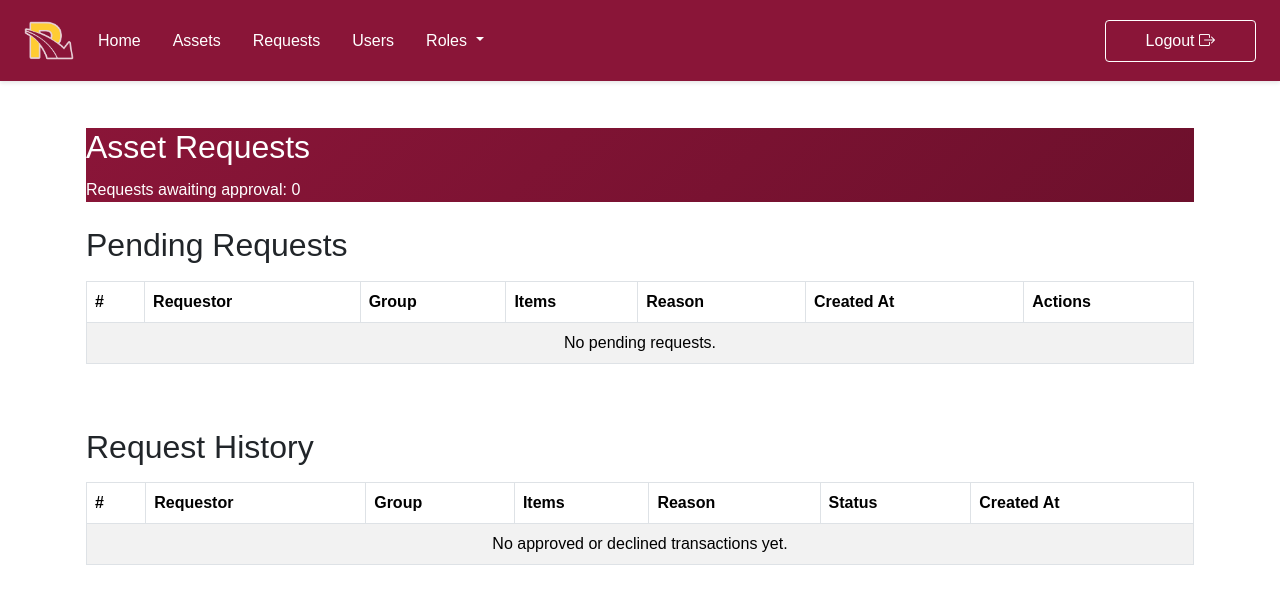
After one commit to ryuzaki29/ASSET, a Django app: page /assets/requests/ in a window 1280 px wide. The commit adds this page. Shown: the top 604 px of the page. Run offline with Django 5.2, Linux system fonts and the light colour scheme; the visitor is signed in with stand-in values (Sample User, id 1); data that the repository does not hold is empty.

Commit message:
Asset Request working work flow
Asset Request working work flow

```diff
--- a/assets/templates/assets/base.html
+++ b/assets/templates/assets/base.html
@@ -91,6 +91,10 @@
                             Assets
                         </a>
 
+                        <a class="" href="{% url 'assets:request_list' %}">
+                            Requests
+                        </a>
+
                         <a class="" href="{% url 'assets:user_list' %}">
                             Users
                         </a>
--- /dev/null
+++ b/assets/templates/assets/request_list.html
@@ -0,0 +1,119 @@
+{% extends "assets/base.html" %}
+
+{% block title %}Pending Requests{% endblock %}
+
+{% block content %}
+<div class="page-container">
+    <div class="page-header" style="background:linear-gradient(135deg,#8a1538,#6d102c);color:#fff;">
+        <div>
+            <h1>Asset Requests</h1>
+            <div class="asset-count">Requests awaiting approval: {{ requests|length }}</div>
+        </div>
+    </div>
+
+    <div class="mt-4">
+        <div class="table-responsive">
+            <h2 class="mb-3">Pending Requests</h2>
+            <table class="table table-striped table-bordered">
+                <thead>
+                    <tr>
+                        <th>#</th>
+                        <th>Requestor</th>
+                        <th>Group</th>
+                        <th>Items</th>
+                        <th>Reason</th>
+                        <th>Created At</th>
+                        <th>Actions</th>
+                    </tr>
+                </thead>
+                <tbody>
+                    {% for req in requests %}
+                    <tr>
+                        <td>{{ req.id }}</td>
+                        <td>{{ req.requestor_name }}</td>
+                        <td>{{ req.requestor_group }}</td>
+                        <td>
+                            <ul class="mb-0">
+                                {% for it in req.items.all %}
+                                    <li>{{ it.asset.name }} &times; {{ it.quantity }}</li>
+                                {% empty %}
+                                    <li class="text-muted">(no items)</li>
+                                {% endfor %}
+                            </ul>
+                        </td>
+                        <td style="max-width:240px; white-space:normal;">{{ req.reason }}</td>
+                        <td>{{ req.created_at|date:"Y-m-d H:i" }}</td>
+                        <td>
+                            <form method="post" action="{% url 'assets:request_approve' req.id %}" style="display:inline">
+                                {% csrf_token %}
+                                <button class="btn btn-success btn-sm">Approve</button>
+                            </form>
+                            <form method="post" action="{% url 'assets:request_decline' req.id %}" style="display:inline; margin-top:6px;">
+                                {% csrf_token %}
+                                <button class="btn btn-danger btn-sm">Decline</button>
+                            </form>
+                        </td>
+                    </tr>
+                    {% empty %}
+                    <tr>
+                        <td colspan="7" class="text-center">No pending requests.</td>
+                    </tr>
+                    {% endfor %}
+                </tbody>
+            </table>
+        </div>
+    </div>
+
+    <div class="mt-5">
+        <div class="table-responsive">
+            <h2 class="mb-3">Request History</h2>
+            <table class="table table-striped table-bordered">
+                <thead>
+                    <tr>
+                        <th>#</th>
+                        <th>Requestor</th>
+                        <th>Group</th>
+                        <th>Items</th>
+                        <th>Reason</th>
+                        <th>Status</th>
+                        <th>Created At</th>
+                    </tr>
+                </thead>
+                <tbody>
+                    {% for req in history %}
+                    <tr>
+                        <td>{{ req.id }}</td>
+                        <td>{{ req.requestor_name }}</td>
+                        <td>{{ req.requestor_group }}</td>
+                        <td>
+                            <ul class="mb-0">
+                                {% for it in req.items.all %}
+                                    <li>{{ it.asset.name }} &times; {{ it.quantity }}</li>
+                                {% empty %}
+                                    <li class="text-muted">(no items)</li>
+                                {% endfor %}
+                            </ul>
+                        </td>
+                        <td style="max-width:240px; white-space:normal;">{{ req.reason }}</td>
+                        <td>
+                            {% if req.status == 'Approved' %}
+                                <span class="badge bg-success">Approved</span>
+                            {% elif req.status == 'Declined' %}
+                                <span class="badge bg-danger">Declined</span>
+                            {% else %}
+                                <span class="badge bg-secondary">{{ req.status }}</span>
+                            {% endif %}
+                        </td>
+                        <td>{{ req.created_at|date:"Y-m-d H:i" }}</td>
+                    </tr>
+                    {% empty %}
+                    <tr>
+                        <td colspan="7" class="text-center">No approved or declined transactions yet.</td>
+                    </tr>
+                    {% endfor %}
+                </tbody>
+            </table>
+        </div>
+    </div>
+</div>
+{% endblock %}
--- a/assets/urls.py
+++ b/assets/urls.py
@@ -10,6 +10,10 @@ urlpatterns = [
     path("asset/<int:asset_id>/edit/", views.asset_edit, name="asset_edit"),
     path("create/", views.asset_create, name="asset_create"),
     path("list/", views.asset_list, name="asset_list"),
+    path("requests/create/", views.request_create, name="request_create"),
+    path("requests/", views.request_list, name="request_list"),
+    path("requests/<int:request_id>/approve/", views.request_approve, name="request_approve"),
+    path("requests/<int:request_id>/decline/", views.request_decline, name="request_decline"),
     path('users/', views.user_list, name='user_list'),
     path('users/create/', views.user_create, name='user_create'),
     path('users/<int:user_id>/', views.user_profile, name='user_profile'),
--- a/assets/views.py
+++ b/assets/views.py
@@ -4,8 +4,9 @@ from django.contrib.auth.models import User
 from django.contrib.auth.decorators import login_required
 from django.views.generic import TemplateView
 from .forms import UserRegistrationForm, UserEditForm
-from .models import Asset, Profile
+from .models import Asset, Profile, AssetRequest, AssetRequestItem
 from assets.roles.models import Role
+from django.db import transaction
 
 def landing(request):
     return render(request, "assets/landing.html")
@@ -273,3 +274,91 @@ def asset_edit(request, asset_id):
         "type_choices": Asset.TYPE_CHOICES
     }
     return render(request, "assets/edit_asset.html", context)
+
+
+@login_required
+def request_list(request):
+    """List requests that are currently 'For Approval' and show completed transactions."""
+    pending = AssetRequest.objects.filter(status=AssetRequest.FOR_APPROVAL).prefetch_related('items__asset').order_by('-created_at')
+    history = AssetRequest.objects.exclude(status=AssetRequest.FOR_APPROVAL).prefetch_related('items__asset').order_by('-created_at')
+    context = {
+        'requests': pending,
+        'history': history
+    }
+    return render(request, 'assets/request_list.html', context)
+
+
+@login_required
+def request_create(request):
+    if request.method == "POST":
+        # Collect basic fields
+        requestor_name = request.POST.get('requestorName') or request.POST.get('requestor_name')
+        requestor_group = request.POST.get('requestorGroup') or request.POST.get('requestor_group')
+        reason = request.POST.get('requestReason') or request.POST.get('request_reason')
+
+        with transaction.atomic():
+            ar = AssetRequest.objects.create(
+                requestor_name=requestor_name or (request.user.get_full_name() or request.user.username),
+                requestor_group=requestor_group or "",
+                reason=reason or "",
+                status=AssetRequest.FOR_APPROVAL,
+                created_by=request.user
+            )
+
+            # asset_select[] and asset_qty[] come from the modal form; use getlist
+            asset_ids = request.POST.getlist('asset_select[]') or request.POST.getlist('asset_select')
+            qtys = request.POST.getlist('asset_qty[]') or request.POST.getlist('asset_qty')
+
+            # pair and create items
+            for i, a_id in enumerate(asset_ids):
+                try:
+                    asset = Asset.objects.get(id=int(a_id))
+                except Exception:
+                    continue
+                try:
+                    q = int(qtys[i]) if i < len(qtys) and qtys[i] else 1
+                except Exception:
+                    q = 1
+                if q <= 0:
+                    q = 1
+                AssetRequestItem.objects.create(request=ar, asset=asset, quantity=q)
+
+        return redirect('assets:asset_list')
+
+    return redirect('assets:asset_list')
+
+
+@login_required
+def request_approve(request, request_id):
+    if request.method != 'POST':
+        return redirect('assets:request_list')
+    ar = get_object_or_404(AssetRequest, id=request_id)
+
+    if ar.status == AssetRequest.FOR_APPROVAL:
+        with transaction.atomic():
+            for it in ar.items.select_related('asset'):
+                try:
+                    asset = it.asset
+                    current_qty = int(asset.quantity or 0)
+                    decrement = int(it.quantity or 0)
+                    new_qty = current_qty - decrement
+                    if new_qty < 0:
+                        new_qty = 0
+                    asset.quantity = new_qty
+                    asset.save()
+                except Exception:
+                    continue
+            ar.status = AssetRequest.APPROVED
+            ar.save()
+
+    return redirect('assets:request_list')
+
+
+@login_required
+def request_decline(request, request_id):
+    if request.method != 'POST':
+        return redirect('assets:request_list')
+    ar = get_object_or_404(AssetRequest, id=request_id)
+    ar.status = AssetRequest.DECLINED
+    ar.save()
+    return redirect('assets:request_list')
```
Also changed, not shown: assets/models.py (+31 -0 lines), assets/templates/assets/order_list.html (+146 -13 lines), assets/migrations/0002_assetrequest_assetrequestitem.py (added).
